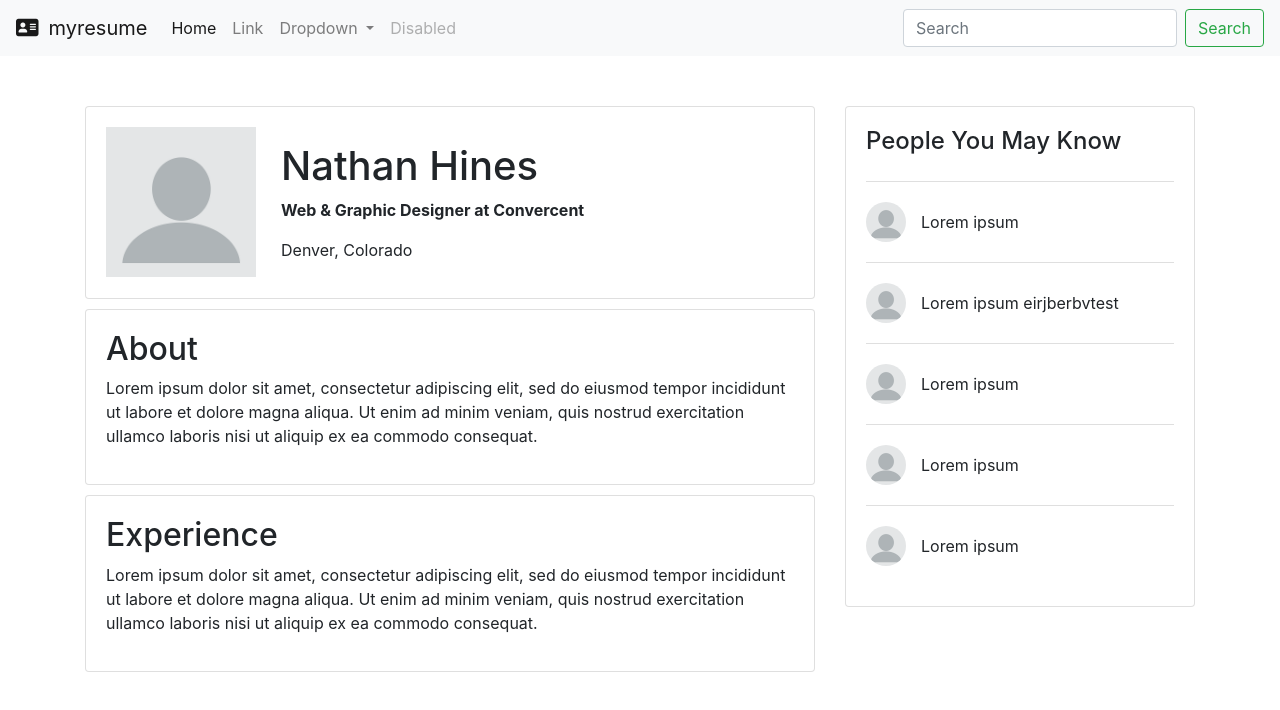
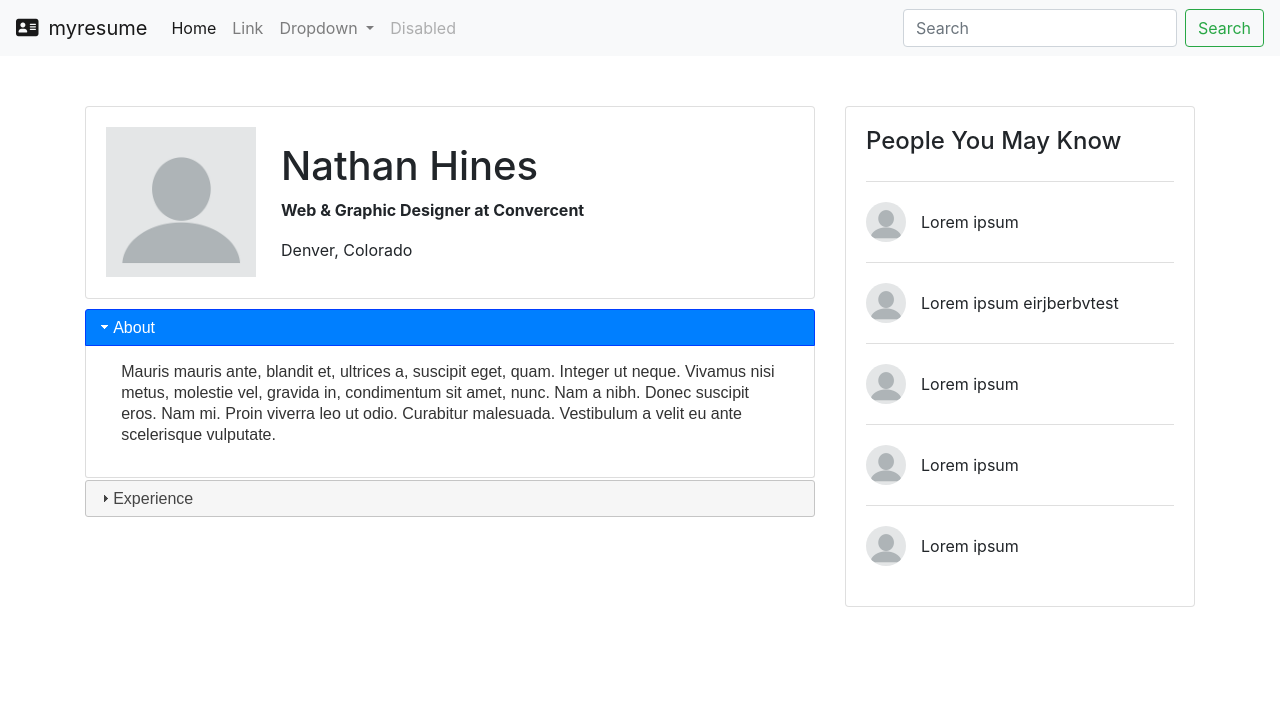
Before and after one commit to nathanhines/Linkedin-task-5-19-20, a plain HTML site: page index.html in a window 1280 px wide. Drawn offline with nearby package versions, Linux system fonts and the light colour scheme.

Commit message:
add accordian

```diff
--- a/index.html
+++ b/index.html
@@ -4,11 +4,7 @@
     <!-- Required meta tags -->
     <meta charset="utf-8">
     <meta name="viewport" content="width=device-width, initial-scale=1, shrink-to-fit=no">
-    <!-- Optional JavaScript -->
-    <!-- jQuery first, then Popper.js, then Bootstrap JS -->
-    <script src="https://code.jquery.com/jquery-3.2.1.slim.min.js" integrity="sha384-KJ3o2DKtIkvYIK3UENzmM7KCkRr/rE9/Qpg6aAZGJwFDMVNA/GpGFF93hXpG5KkN" crossorigin="anonymous"></script>
-    <script src="https://cdnjs.cloudflare.com/ajax/libs/popper.js/1.12.9/umd/popper.min.js" integrity="sha384-ApNbgh9B+Y1QKtv3Rn7W3mgPxhU9K/ScQsAP7hUibX39j7fakFPskvXusvfa0b4Q" crossorigin="anonymous"></script>
-    <script src="https://maxcdn.bootstrapcdn.com/bootstrap/4.0.0/js/bootstrap.min.js" integrity="sha384-JZR6Spejh4U02d8jOt6vLEHfe/JQGiRRSQQxSfFWpi1MquVdAyjUar5+76PVCmYl" crossorigin="anonymous"></script>
+
     <!-- Bootstrap CSS -->
     <link rel="stylesheet" href="https://maxcdn.bootstrapcdn.com/bootstrap/4.0.0/css/bootstrap.min.css" integrity="sha384-Gn5384xqQ1aoWXA+058RXPxPg6fy4IWvTNh0E263XmFcJlSAwiGgFAW/dAiS6JXm" crossorigin="anonymous">
     <link rel="stylesheet" href="styles.css">
@@ -81,19 +77,17 @@
                     </div>
                 </div>
 
-                <div class="card">
-                    <div class="card-body">
-                        <h2>About</h2>
-                        <p>Lorem ipsum dolor sit amet, consectetur adipiscing elit, sed do eiusmod tempor incididunt ut labore et dolore magna aliqua. Ut enim ad minim veniam, quis nostrud exercitation ullamco laboris nisi ut aliquip ex ea commodo consequat.</p>
-                    </div>
+                <div id="accordion">
+                  <h3>About</h3>
+                  <div>
+                    <p>Mauris mauris ante, blandit et, ultrices a, suscipit eget, quam. Integer ut neque. Vivamus nisi metus, molestie vel, gravida in, condimentum sit amet, nunc. Nam a nibh. Donec suscipit eros. Nam mi. Proin viverra leo ut odio. Curabitur malesuada. Vestibulum a velit eu ante scelerisque vulputate.</p>
+                  </div>
+                  <h3>Experience</h3>
+                  <div>
+                    <p>Sed non urna. Donec et ante. Phasellus eu ligula. Vestibulum sit amet purus. Vivamus hendrerit, dolor at aliquet laoreet, mauris turpis porttitor velit, faucibus interdum tellus libero ac justo. Vivamus non quam. In suscipit faucibus urna. </p>
+                  </div>
                 </div>
 
-                <div class="card">
-                    <div class="card-body">
-                        <h2>Experience</h2>
-                        <p>Lorem ipsum dolor sit amet, consectetur adipiscing elit, sed do eiusmod tempor incididunt ut labore et dolore magna aliqua. Ut enim ad minim veniam, quis nostrud exercitation ullamco laboris nisi ut aliquip ex ea commodo consequat.</p>
-                    </div>
-                </div>
             </div>
 
             <div class="col-12 col-md-4">
--- a/javascript.js
+++ b/javascript.js
@@ -1,5 +1,9 @@
 $(document).ready(function(){
 
-
+  $( function() {
+    $( "#accordion" ).accordion({
+      collapsible: true
+    });
+  } );
 
   });
```
